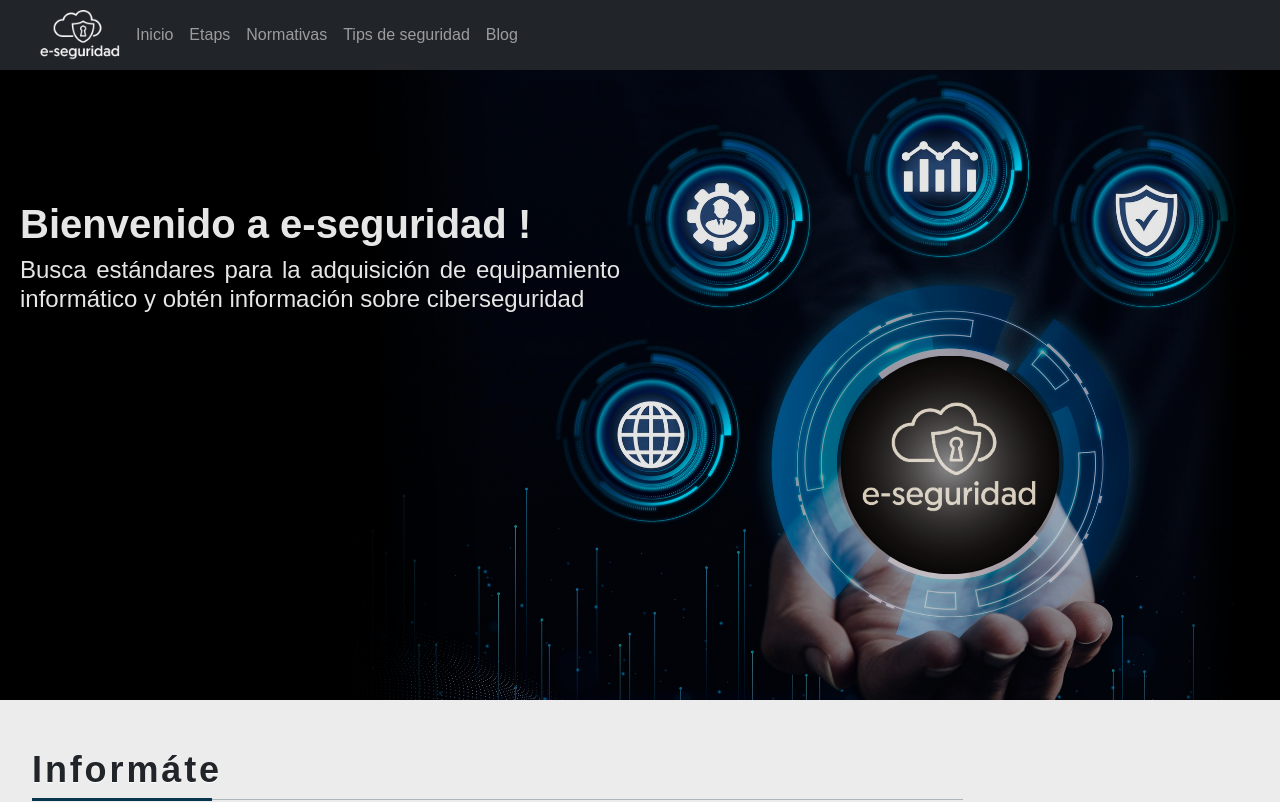
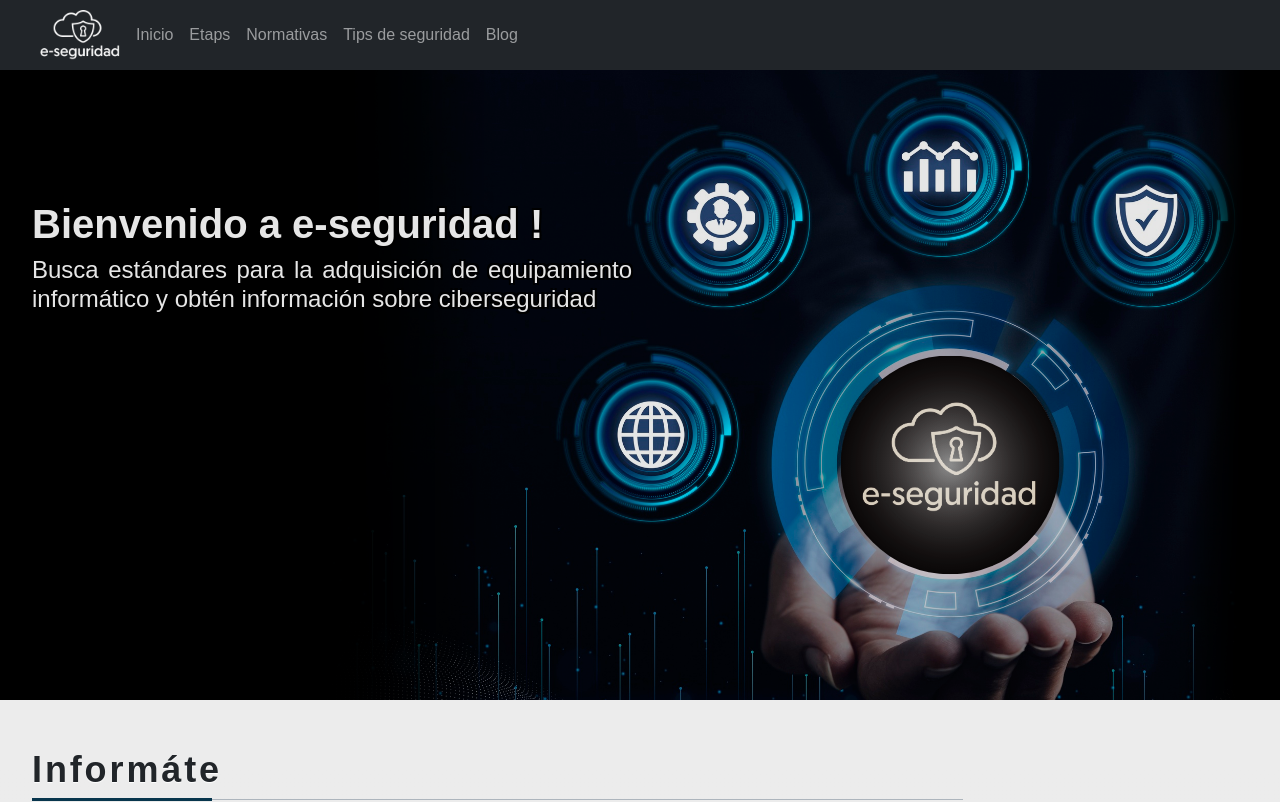
Before and after one commit to hernanr9317/sampleFrontendNextJs, a Next.js app: page / in a window 1280 px wide. Shown: the top 802 px of the page. Built offline with nearby package versions, Linux system fonts and the light colour scheme; no server answers.

Commit message:
add outline header

```diff
--- a/components/Header/PageHeader.jsx
+++ b/components/Header/PageHeader.jsx
@@ -1,4 +1,4 @@
-import mainImg from '../../public/assets/header/mainImg.png';
+// import mainImg from '../../public/assets/header/mainImg.png';
 
 export const PageHeader = () => {
   return (
--- a/components/Header/styles.scss
+++ b/components/Header/styles.scss
@@ -10,7 +10,7 @@
     filter: brightness(90%);
 
     @include tablet() {
-        background-position: top right 70%;
+        background-position: top right 180%;
     }
 
     @include desktop() {
@@ -31,11 +31,21 @@
         }
 
         @include desktop() {
+            padding-left: 12px;
             max-width: 1240px;
+        }
+
+        h1 {
+            text-shadow:
+            -2px -2px 0 #000, 2px -2px 0 #000,
+            -2px 2px 0 #000, 2px 2px 0 #000;
         }
 
         h4 {
             max-width: 600px;
+            text-shadow:
+            -2px -2px 0 #000, 2px -2px 0 #000,
+            -2px 2px 0 #000, 2px 2px 0 #000;
         }
     }
 }
```
